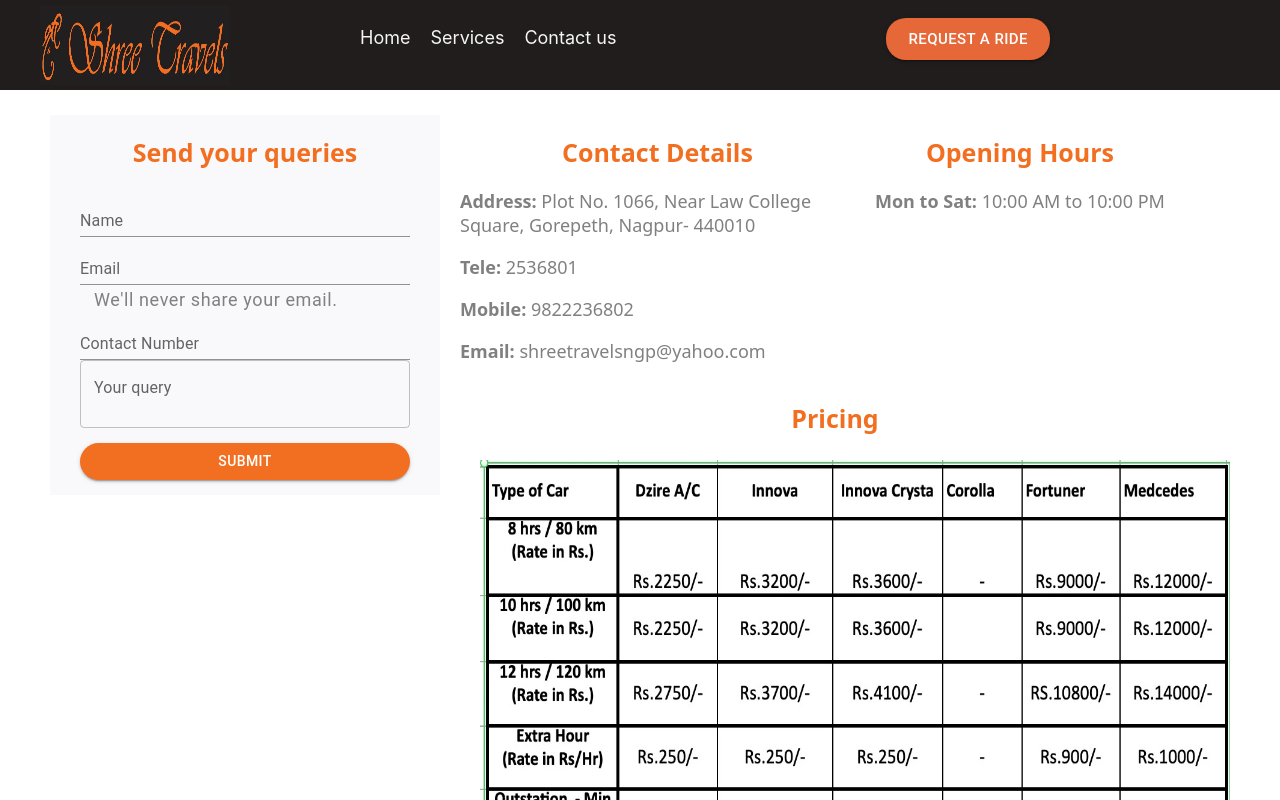
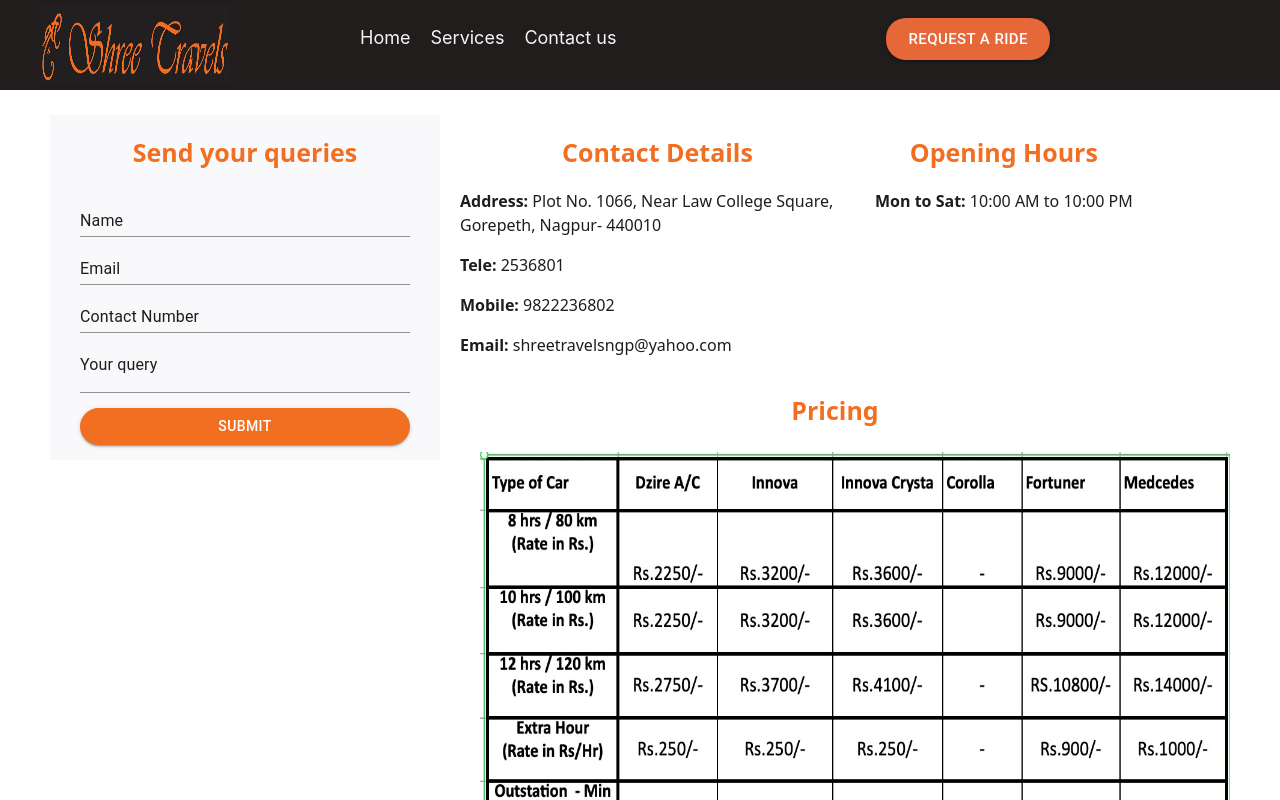
Before and after one commit to divyanshdixit/shreetravelsngp-frontend, a React (Create React App) app: page /contact in a window 1280 px wide. Shown: the top 800 px of the page. Built offline with nearby package versions, Linux system fonts and the light colour scheme.

Commit message:
suggested changes are done

```diff
--- a/src/App.css
+++ b/src/App.css
@@ -81,6 +81,10 @@ li a {
   position: relative;
 }
 
+.driving-sec .MuiGrid-container {
+  align-items: center;
+}
+
 /* .drive-txt{
   margin-left: 10px;
 } */
@@ -94,10 +98,10 @@ li a {
 }
 
 .drive-txt p {
-  font-size: 23px;
-  color: grey;
-  list-style-type: lower-roman;
-
+  font-size: 16px;
+  color: #1e1d1d;
+  line-height: 24px;
+  text-align: left;
 }
 
 .divBtn {
@@ -111,8 +115,10 @@ li a {
 }
 
 .globe-wall{
-  background-repeat: "no-repeat";
-  background-size: "cover",
+  background-repeat: repeat;
+  background-position: center;
+  background-attachment: local;
+  background-size: contain;
 }
 
 .globe-wall p {
@@ -134,12 +140,13 @@ li a {
   font-size: 38px;
 }
 
-.Redi-para {
-  font-size: 23px;
+.Redefi {
+  width: 80%;
   text-align: center;
-  color: grey;
-  width: 85%;
-  margin: 0 auto;
+  display: inline-flex;
+  font-size: 16px;
+  line-height: 24px;
+  color: #1e1d1d;
 }
 
 .footer {
@@ -182,10 +189,9 @@ li a {
 }
 
 .gif-img {
-  margin-top: 140px;
-  margin-left: 60px;
-  width: 450px;
-  height: 560px;
+  margin-left: 50px;
+  width: 530px;
+  height: 480px;
 }
 
 /* css added by divyansh */
@@ -231,6 +237,10 @@ align-items: center;
   padding: 0px 30px;
   background: #F9F9FB;
   height: fit-content;
+}
+
+.contact-form .MuiInputLabel-root, .contact-form .Mui-focused{
+  color: #1e1d1d!important;
 }
 
 .contact-form .submit-btn {
@@ -288,9 +298,9 @@ img.pricing {
 }
 
 .service-para {
-  color: grey;
-  font-size: 18px;
+  font-size: 16px;
   line-height: 24px;
+  color: #1e1d1d;
   text-align: left;
 }
 
@@ -307,8 +317,8 @@ img.pricing {
 }
 
 .privacy-container p, .cancel-container p, .contact-container p {
-  color: grey;
-  font-size: 18px;
+  color: #1e1d1d;
+  font-size: 16px;
   line-height: 24px;
 }
 
--- a/src/components/Contact.jsx
+++ b/src/components/Contact.jsx
@@ -7,55 +7,73 @@ import {
   FormHelperText,
   Alert,
 } from "@mui/material";
-import CheckIcon from '@mui/icons-material/Check';
-import pricing from '../images/pricing.webp';
+import CheckIcon from "@mui/icons-material/Check";
+import pricing from "../images/pricing.webp";
 import Image from "../containers/Image";
 import Heading from "../containers/Heading";
 
 const Contact = () => {
-  const [contact, setContact ] = useState({
+  const [contact, setContact] = useState({
     name: "",
     email: "",
     number: "",
     query: "",
   });
-  const [error] = useState(false);
-  const [show, setShow] = useState(false);
+  const [error, setError] = useState(false);
+  const [show, setShow] = useState({ isVisible: false, message: "" });
 
-  const handleSubmit = (e) => {
+  const handleSubmit = async (e) => {
     e.preventDefault();
-    const {name, email, number, query} = contact;
-    setShow(true);
-
+    const { name, email, number, query } = contact;
     // const formData = new FormData(e.currentTarget);
     // const name = formData.get("name");
-    // const email = formData.get("email");
+    // const emails = formData.get("email");
     // const number = formData.get("number");
     // const query = formData.get("query");
-    console.log(name, email, number, query);
-    setTimeout(() => {
-      setShow(false);
+
+    if(!name || !email || !number){
+      setError(true);
+    }else{
+      setError(false);
+    const response = await fetch("http://localhost:8000/api/postquery", {
+      method: "POST",
+      headers: {
+        "Content-Type": "application/json",
+      },
+      body: JSON.stringify({
+        name,
+        email,
+        number,
+        query,
+      }),
+    });
+    const result = await response.json();
+    setShow({ isVisible: true, message: result.message });
+
     setContact({
       name: "",
       email: "",
       number: "",
       query: "",
-      })
-    }, 1500)
+    });
+
+    setTimeout(() => {
+      setShow({ isVisible: false, message: result.message });
+    }, 2000);
+  }
   };
 
   const handleChange = (e) => {
     setContact((prev) => {
-      return {...prev, [e.target.name]: e.target.value}
+      return { ...prev, [e.target.name]: e.target.value };
     });
-
-  }
+  };
 
   return (
     <>
       <div className="contact-container body-container">
         <Box component="form" className="contact-form">
-        <Heading component={'h3'} content={'Send your queries'} />
+          <Heading component={"h3"} content={"Send your queries"} />
           <FormControl>
             {/* <InputLabel htmlFor="name">Name</InputLabel> */}
             <TextField
@@ -80,9 +98,6 @@ const Contact = () => {
               value={contact.email}
               onChange={handleChange}
             />
-          <FormHelperText id="my-helper-text">
-            We'll never share your email.
-          </FormHelperText>
           </FormControl>
 
           <FormControl>
@@ -105,29 +120,35 @@ const Contact = () => {
               name="query"
               value={contact.query}
               label="Your query"
+              variant="standard"
               multiline
               rows={4}
               onChange={handleChange}
             />
           </FormControl>
-        <Button variant="contained" type="submit" onClick={handleSubmit} className="submit-btn">
+          {error && <span style={{color: 'red'}}> Please fill all the required fields!</span>}
+          <Button
+            variant="contained"
+            type="submit"
+            onClick={handleSubmit}
+            className="submit-btn"
+          >
             Submit
           </Button>
-        {
-          show &&
+          {show.isVisible && (
             <Alert icon={<CheckIcon fontSize="inherit" />} severity="success">
-          Thank you for submitting query. We'll get back to you shortly.
+              {show.message}
             </Alert>
-        }
+          )}
         </Box>
         <div className="address-price-container">
-
           <div className="address-container">
             <div className="contact-details">
-            <Heading component={'h3'} content={'Contact Details'} />
+              <Heading component={"h3"} content={"Contact Details"} />
               <div className="contact-address">
                 <p>
-                <b>Address:</b> Plot No. 1066, Near Law College Square, Gorepeth, Nagpur- 440010
+                  <b>Address:</b> Plot No. 1066, Near Law College Square,
+                  Gorepeth, Nagpur- 440010
                 </p>
                 <p>
                   <b>Tele:</b> 2536801
@@ -141,19 +162,26 @@ const Contact = () => {
               </div>
             </div>
             <div className="open_hrs">
-            <Heading component={'h3'} content={'Opening Hours'} />
-            <p> <b>Mon to Sat:</b> <span> 10:00 AM to 10:00 PM</span></p>
+              <Heading component={"h3"} content={"Opening Hours"} />
+              <p>
+                {" "}
+                <b>Mon to Sat:</b> <span> 10:00 AM to 10:00 PM</span>
+              </p>
             </div>
           </div>
 
           <div className="pricing-img">
             <Heading component="h3" content="Pricing" />
-          <Image src={pricing} alt="pricing" width="500px" height="500px" classNames="pricing" />
+            <Image
+              src={pricing}
+              alt="pricing"
+              width="500px"
+              height="500px"
+              classNames="pricing"
+            />
           </div>
         </div>
       </div>
-
-
     </>
   );
 };
--- a/src/components/Home.jsx
+++ b/src/components/Home.jsx
@@ -1,7 +1,7 @@
 import React from "react";
 import Wallppr from "./Wallppr";
 import Grid from "@mui/material/Grid";
-import Gif from "../images/GIF.gif";
+import Gif from "../images/gif.jpeg";
 import Title from "../containers/Title";
 import data from "../mocks/data.json";
 import Heading from "../containers/Heading";
@@ -14,7 +14,7 @@ import Button from "../containers/Button";
 // import mic from "../images/mic.png";
 // import linkedin from "../images/linkin.png";
 // import infosys from "../images/infosys.png";
-import globe from "../images/globe.webp";
+import globe from "../images/world.jpeg";
 import img_exprience from "../images/wall-dark.webp";
 import { useNavigate } from "react-router-dom";
 
@@ -106,9 +106,9 @@ const Home = () => {
           content={data.redifiniing.heading2}
           className="headRefi-2"
         />
-        <div className="Redi-para">
+        {/* <div className="Redi-para"> */}
           <Title title={data.redifiniing.title} className="Redefi" />
-        </div>
+        {/* </div> */}
       </div>
 
       {/* experience it yoursefl */}
--- a/src/mocks/data.json
+++ b/src/mocks/data.json
@@ -1,8 +1,8 @@
 {
   "driving": {
-    "title1": "At Shree travels, we understand the unique difficulties faced by each company in managing employee commutes. This motivates us to offer customized solutions tailored to your specific needs.",
-    "title2": "Whether you have a small team or a large workforce, we have the expertise to upgrade your employee transportation. Take a demo now to find out what helps us provide safe commuting options that effortlessly balance comfort and affordability.",
-    "title3": "Our offering allows enterprises to outsource their transportation operations. By combining technology, fleet management, and people, Shree travels is a one-stop shop for all your employee commute needs.",
+    "title1": "Welcome to Shree Travels, your trusted partner in corporate transportation solutions. With 30 years of experience in the industry, we specialize in providing reliable, efficient, and comfortable cab services tailored specifically for corporate clients. Our fleet of well-maintained vehicles, driven by professional and courteous chauffeurs, ensures that your business travel is seamless and stress-free. Whether you need airport transfers, intercity travel, or daily commuting solutions for your employees, Shree Travels is committed to delivering excellence and convenience at every journey's mile.",
+    "title2": "At Shree Travels, we understand the unique demands of corporate travel. That's why we offer customizable packages that cater to your company's specific needs, ensuring maximum flexibility and cost-effectiveness.Additionally, our dedication to safety and hygiene standards means you can travel with peace of mind, knowing that every ride meets the highest standards of cleanliness and security.",
+    "title3": "Choose Shree Travels for a corporate transportation experience that stands apart. Our customer-centric approach ensures that every interaction with our team is pleasant and professional, reinforcing our commitment to excellence. With a reputation built on reliability, trust, and superior service, Shree Travels is your go-to solution for all corporate cab needs. Partner with us to enhance your company's travel experience, and discover the difference that dedicated and high-quality service can make for your business.",
     "heading1": "Efficiency. Reliability. Excellence",
     "heading3": "Your trusted ride partner"
   },
```
Also changed, not shown: src/images/gif.jpeg (added), src/images/world.jpeg (added). Lines whose indentation alone changed are shown as unchanged.
